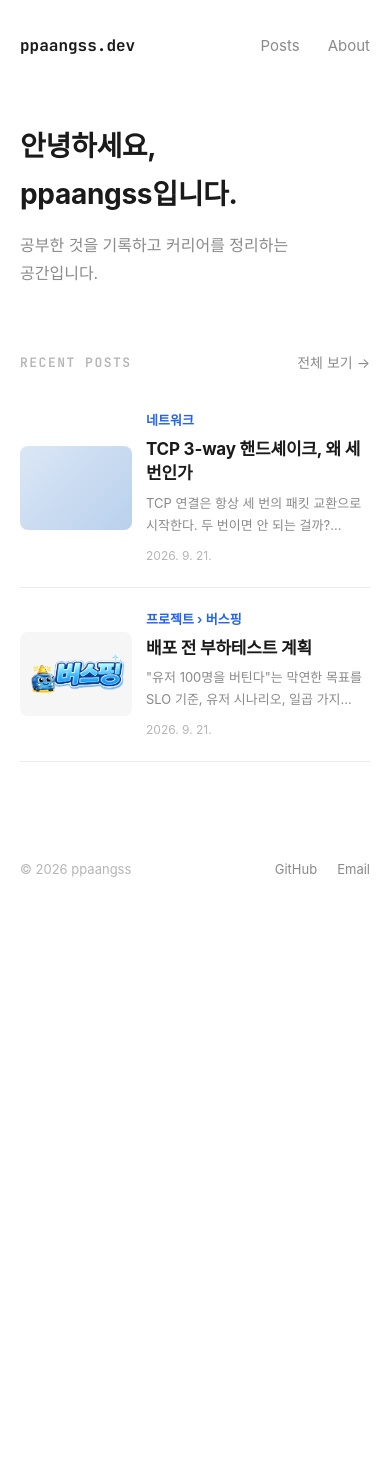
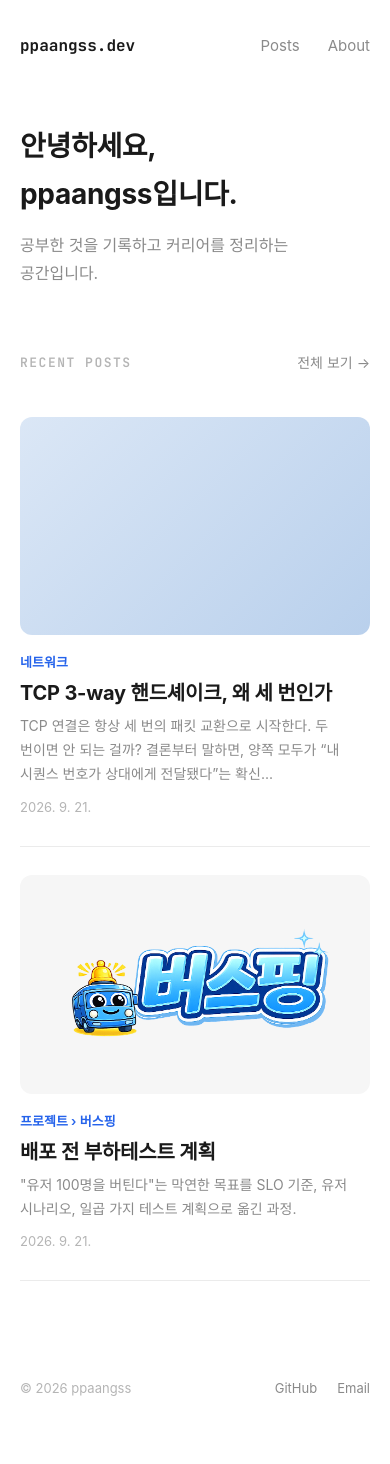
Before and after one commit to ppaangss/ppaangss.github.io, a Jekyll site: the page built from index.html, in a window 390 px wide. Built offline with Jekyll 4.4.1, drawn with Linux system fonts in a browser that asks for light colours; some web fonts are replaced; before the commit the page ends 944 px from its top, so only the background shows below that.

Commit message:
feat: 모바일 목록 세로 스택 카드 — 풀폭 썸네일 상단, 서문 3줄

```diff
--- a/assets/css/main.css
+++ b/assets/css/main.css
@@ -419,10 +419,22 @@ html { scroll-behavior: smooth; }
   .wrap { padding-top: 32px; }
   .hero { padding-top: 64px; }
   .recent { padding-top: 64px; }
-  .thumb { width: 112px; height: 84px; border-radius: 8px; }
   .post-title { font-size: 26px; }
-  .post-list .row { gap: 14px; padding: 20px 0; }
-  .row-title { font-size: 17px; }
-  .row-excerpt { -webkit-line-clamp: 2; font-size: 13px; }
-  .row-date { margin-top: 4px; font-size: 12px; }
+
+  /* 목록: 세로 스택 카드 — 이미지 풀폭 상단 */
+  .post-list .row {
+    flex-direction: column;
+    align-items: stretch;
+    gap: 16px;
+    padding: 28px 0;
+  }
+  .thumb {
+    width: 100%;
+    height: auto;
+    aspect-ratio: 16 / 10;
+    border-radius: 12px;
+  }
+  .row-title { font-size: 20px; }
+  .row-excerpt { -webkit-line-clamp: 3; }
+  .row-date { margin-top: 4px; }
 }
```
